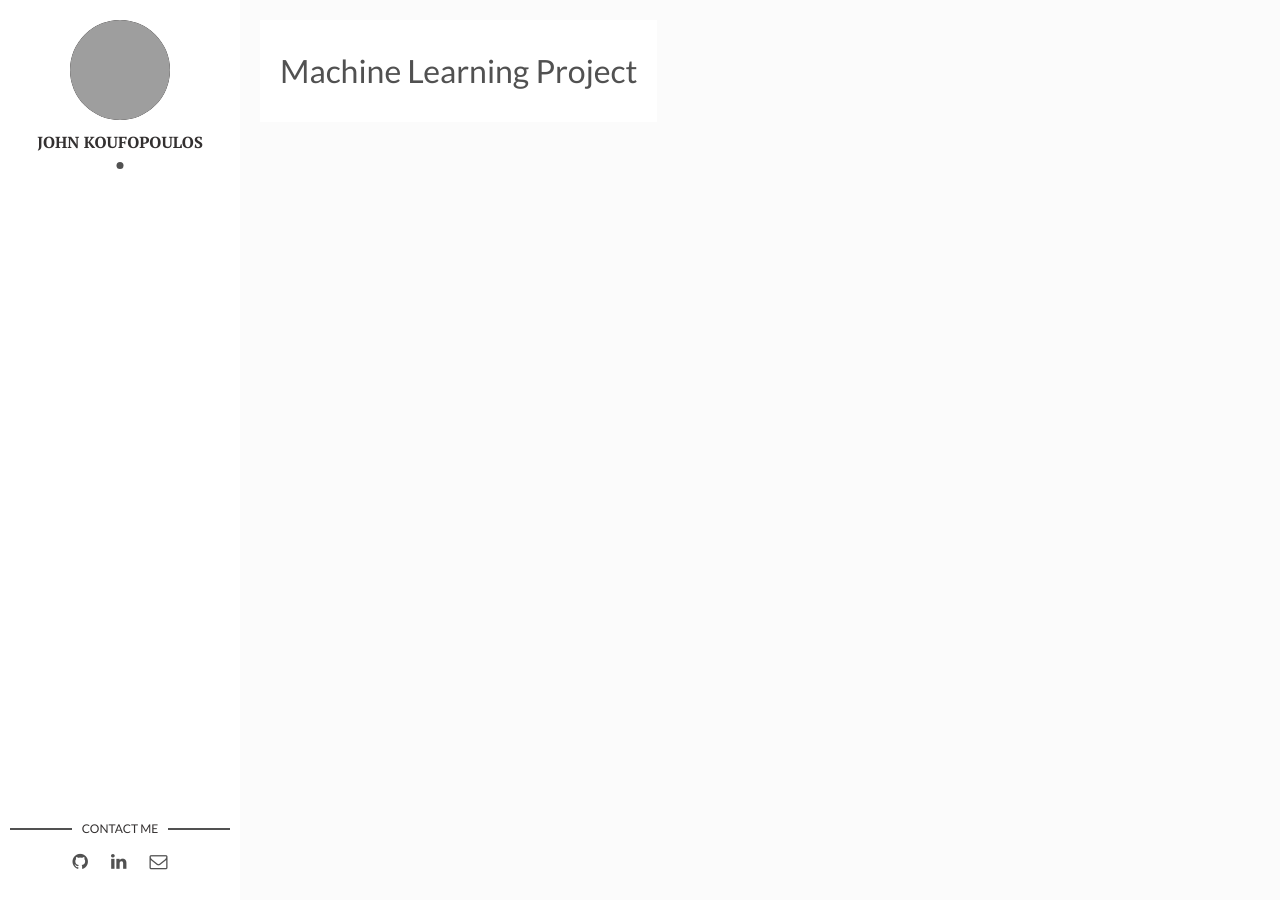
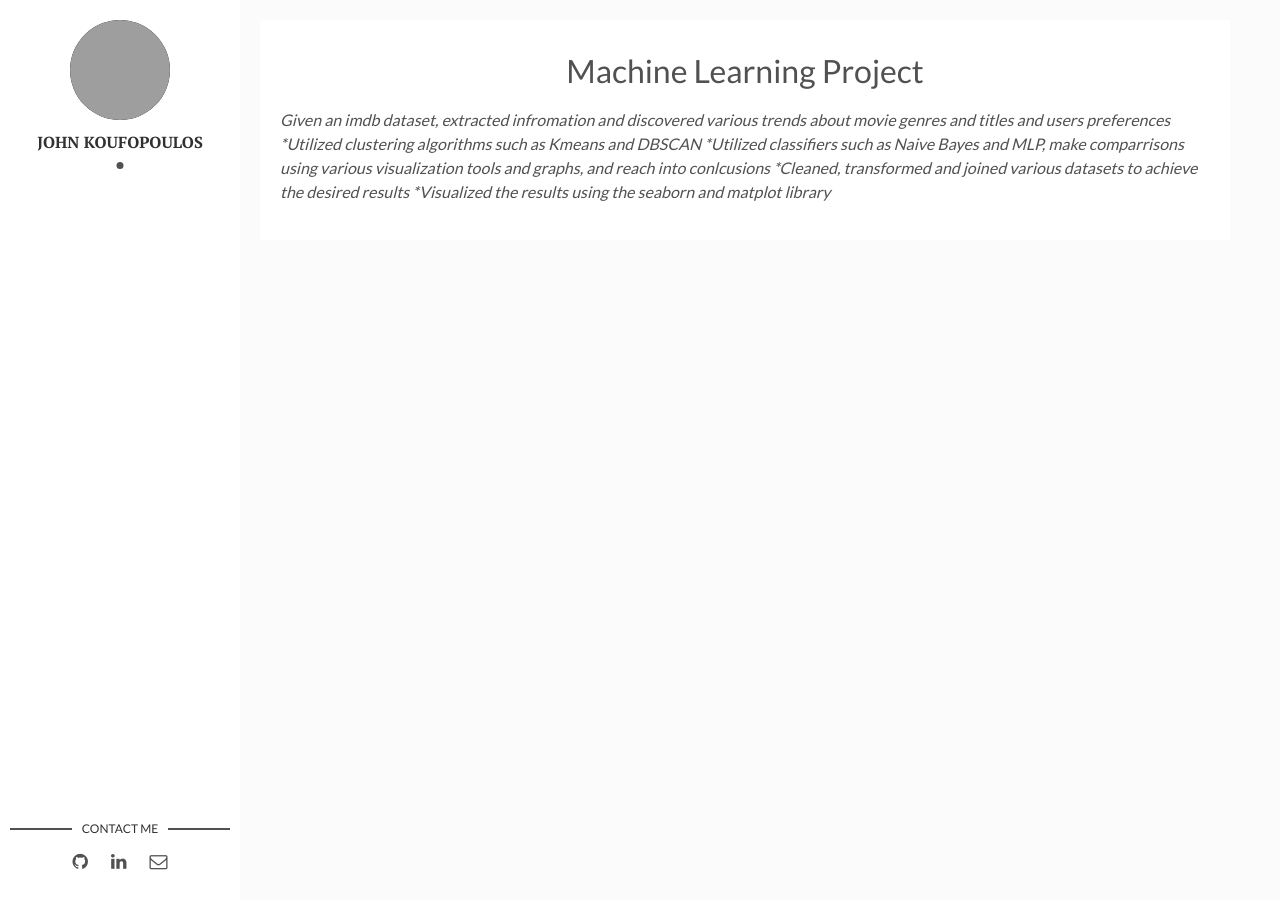
Before and after one commit to JohnKouf99/johnkouf99.github.io, a Jekyll site: the page built from _posts/2024-07-20-machine-learning-project.markdown, in a window 1280 px wide. Built offline with Jekyll 4.4.1, drawn with Linux system fonts in a browser that asks for light colours; grey boxes are pictures that could not be loaded.

Commit message:
initial commit

```diff
--- a/_posts/2017-09-12-the-best-organizer-software.markdown
+++ /dev/null
@@ -1,6 +0,0 @@
----
-layout: post
-title: The Best Organizer Software
-date: 2017-09-12 00:00:00 +0300
-tags: [Productivity, Software] # add tag
----
--- a/_posts/2024-07-20-machine-learning-project.markdown
+++ b/_posts/2024-07-20-machine-learning-project.markdown
@@ -3,3 +3,9 @@
 title: Machine Learning Project
 date: 2024-07-20 00:00:00 +0300
 ---
+
+*Given an imdb dataset, extracted infromation and discovered various trends about movie genres and titles and users preferences
+*Utilized clustering algorithms such as Kmeans and DBSCAN
+*Utilized classifiers such as Naive Bayes and MLP, make comparrisons using various visualization tools and graphs, and reach into conlcusions
+*Cleaned, transformed and joined various datasets to achieve the desired results
+*Visualized the results using the seaborn and matplot library*
```
